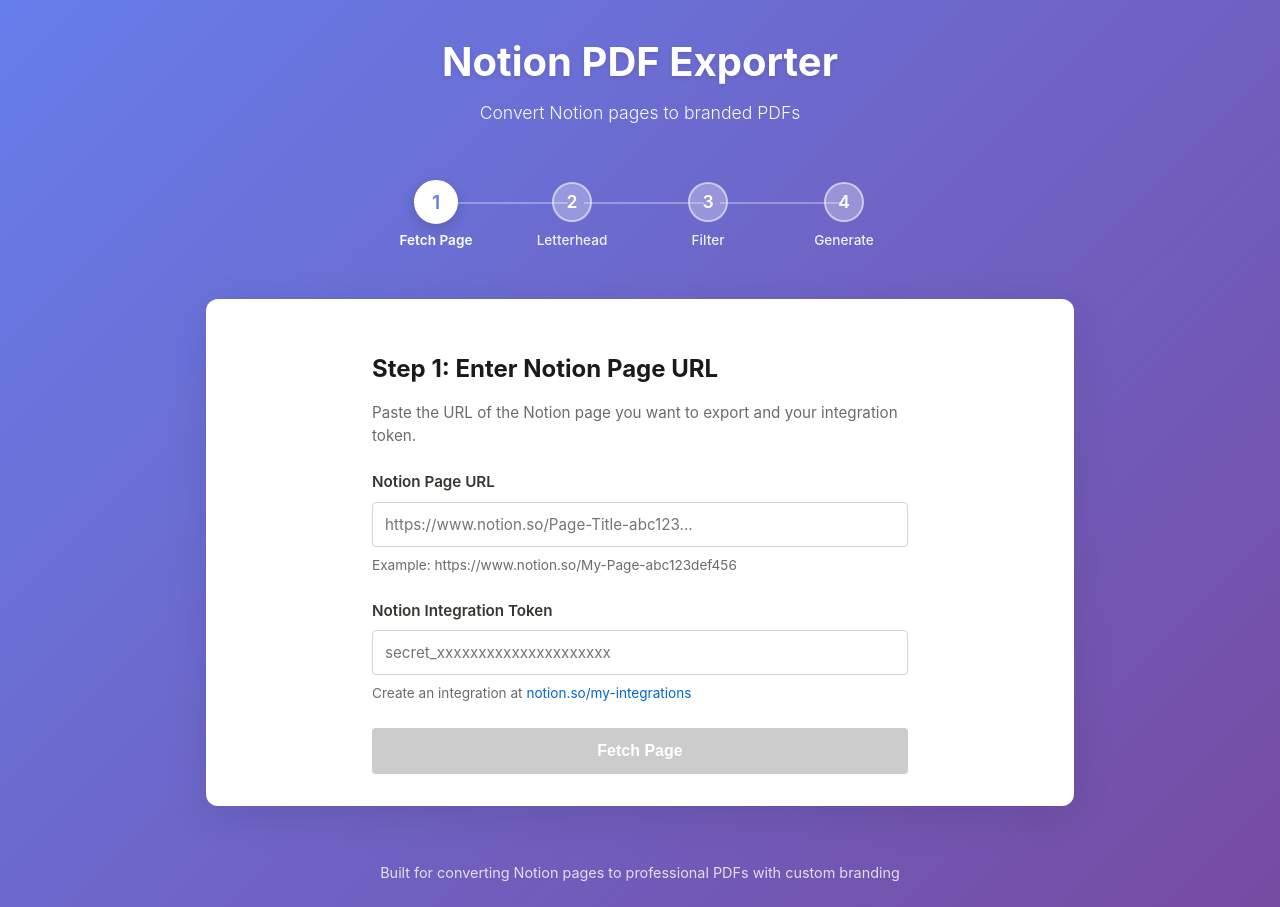
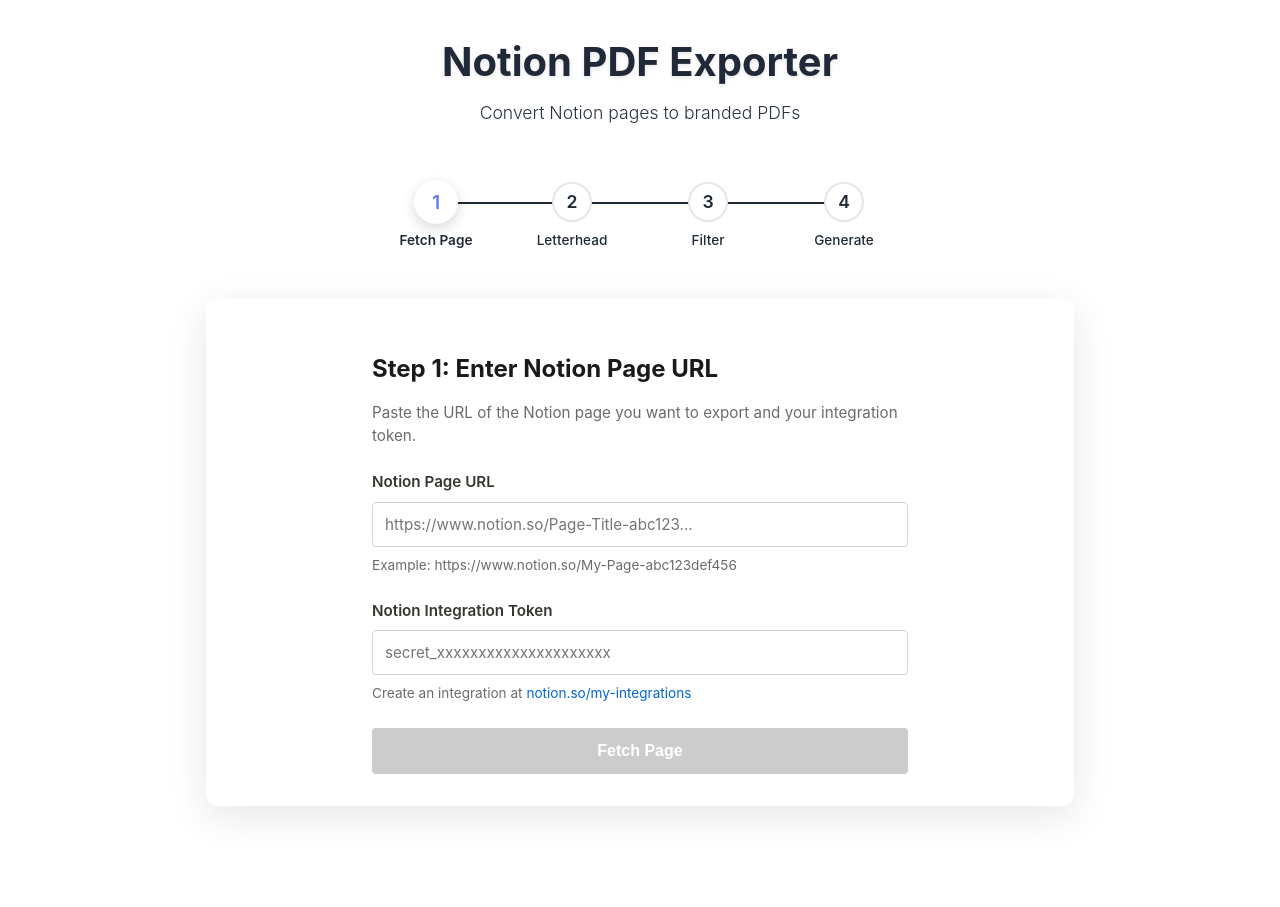
Before and after one commit to PersonofNote/notion-pdf-export, a React (Vite) app in the folder client/: page / in a window 1280 px wide. Built offline with nearby package versions, Linux system fonts and the light colour scheme.

Commit message:
Add feature roadmap for future features

```diff
--- a/client/src/App.css
+++ b/client/src/App.css
@@ -1,14 +1,24 @@
+:root {
+  --bg: white;
+  --primary: #667eea;
+  --secondary: #764ba2;
+  --success: #4caf50;
+  --text-light: rgba(255, 255, 255, 0.9);
+  --text-dark: #1f2937;
+  --border: #e5e7eb;
+}
+
 .app {
   min-height: 100vh;
   display: flex;
   flex-direction: column;
-  background: linear-gradient(135deg, #667eea 0%, #764ba2 100%);
+  background: var(--bg);
 }
 
 .app-header {
   padding: 2rem 1rem 1.5rem;
   text-align: center;
-  color: white;
+  color: var(--text-dark);
 }
 
 .app-header h1 {
@@ -59,7 +69,7 @@
   left: 60%;
   width: 100%;
   height: 2px;
-  background: rgba(255, 255, 255, 0.3);
+  background: var(--text-dark);
   z-index: 0;
 }
 
@@ -71,14 +81,14 @@
   width: 40px;
   height: 40px;
   border-radius: 50%;
-  background: rgba(255, 255, 255, 0.3);
-  color: white;
+  background: var(--bg);
+  color: var(--text-dark);
   display: flex;
   align-items: center;
   justify-content: center;
   font-weight: 600;
   font-size: 1.1rem;
-  border: 2px solid rgba(255, 255, 255, 0.5);
+  border: 2px solid var(--border);
   transition: all 0.3s;
   position: relative;
   z-index: 1;
@@ -93,7 +103,7 @@
 }
 
 .progress-step.completed .step-circle {
-  background: #4caf50;
+  background: var(--success);
   border-color: #4caf50;
 }
 
@@ -108,13 +118,13 @@
 
 .step-label {
   font-size: 0.85rem;
-  color: rgba(255, 255, 255, 0.9);
+  color: var(--text-dark);
   font-weight: 500;
   text-align: center;
 }
 
 .progress-step.active .step-label {
-  color: white;
+  color: var(--text-dark);
   font-weight: 600;
 }
 
```
Also changed, not shown: 2 other files (tests, documents, lock files or other folders).
